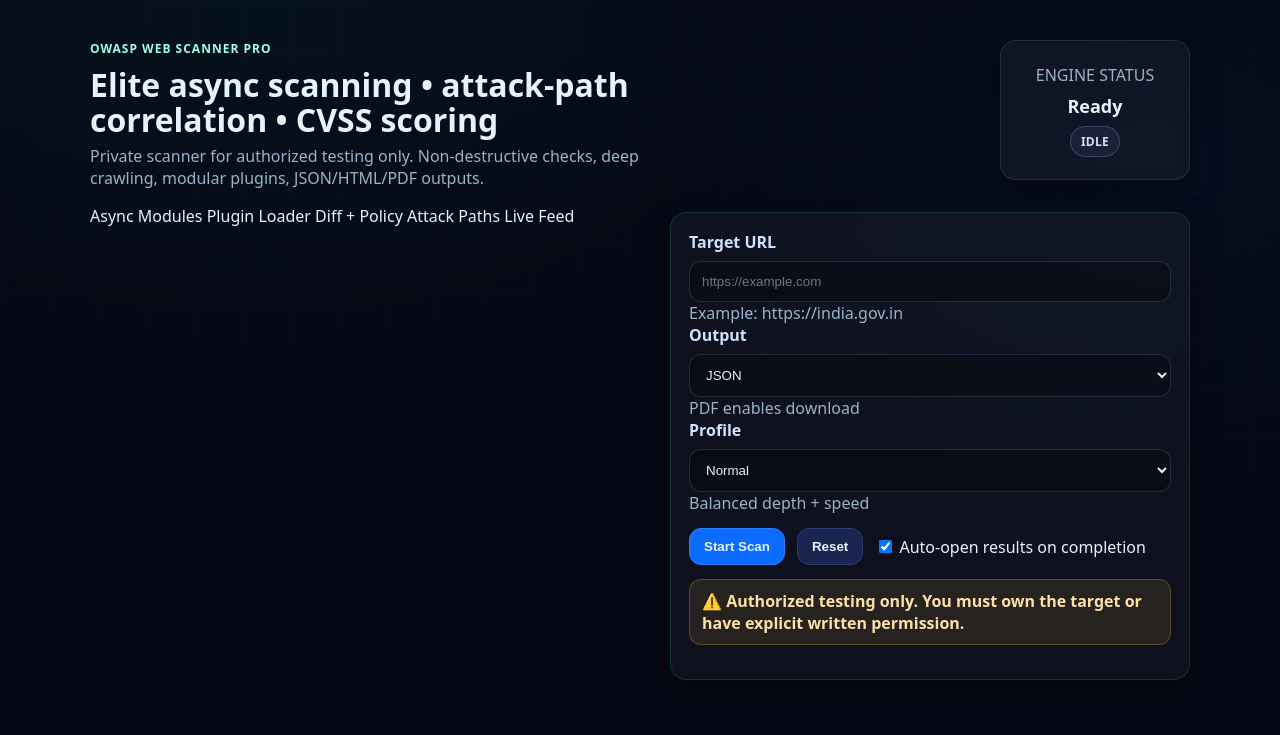
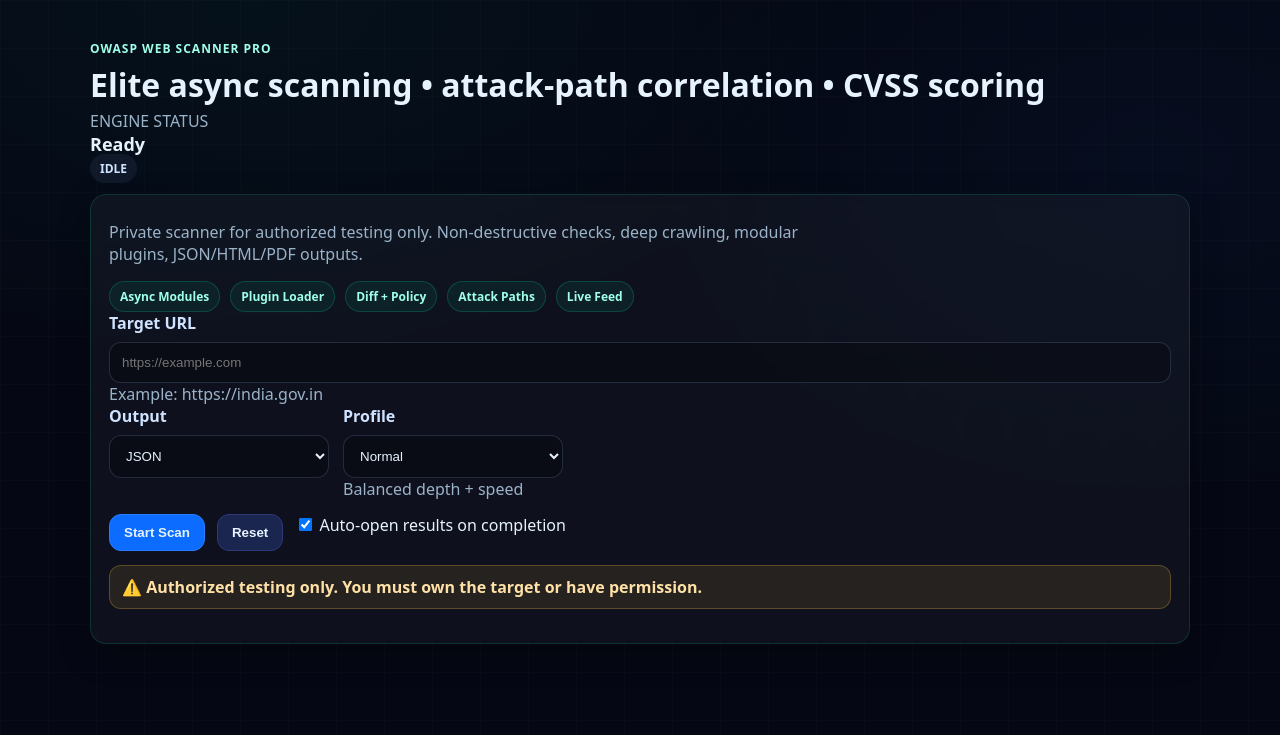
Before and after one commit to k2307/owasp-web-scanner-pro, a Flask app: page / in a window 1280 px wide. Shown: the top 735 px of the page. Run offline with Flask 3, Linux system fonts and the light colour scheme.

Commit message:
client update

```diff
--- a/static/style.css
+++ b/static/style.css
@@ -13,362 +13,108 @@
 *{ box-sizing:border-box; }
 
 body{
-  background: var(--bg);
-  color: var(--fg);
-  font-family: system-ui, Arial, sans-serif;
+  background:var(--bg);
+  color:var(--fg);
+  font-family:system-ui,Arial,sans-serif;
   margin:0;
+  overflow-x:hidden;
   position:relative;
-  overflow-x:hidden;
 }
 
-/* Subtle cyber grid + glow */
+/* ===== Cyber background ===== */
 body:before{
   content:"";
   position:fixed;
   inset:0;
   pointer-events:none;
   background:
-    radial-gradient(1200px 700px at 20% 0%, rgba(0,255,200,0.10), transparent 50%),
-    radial-gradient(900px 600px at 90% 20%, rgba(11,108,255,0.12), transparent 55%),
-    linear-gradient(rgba(255,255,255,0.04) 1px, transparent 1px),
-    linear-gradient(90deg, rgba(255,255,255,0.04) 1px, transparent 1px);
-  background-size: auto, auto, 48px 48px, 48px 48px;
-  background-position: center, center, 0 0, 0 0;
-  opacity:0.35;
-  mix-blend-mode: screen;
+    radial-gradient(1200px 700px at 20% 0%, rgba(0,255,200,.10), transparent 50%),
+    radial-gradient(900px 600px at 90% 20%, rgba(11,108,255,.12), transparent 55%),
+    linear-gradient(rgba(255,255,255,.04) 1px, transparent 1px),
+    linear-gradient(90deg, rgba(255,255,255,.04) 1px, transparent 1px);
+  background-size:auto,auto,48px 48px,48px 48px;
+  opacity:.35;
+  mix-blend-mode:screen;
 }
 
 .container{
-  width:min(1100px, 92%);
+  width:min(1100px,92%);
   margin:40px auto;
   position:relative;
 }
 
-.title{
-  margin:0;
-  color:var(--neon);
-  letter-spacing:0.5px;
-}
-
-.muted{ color: var(--muted); }
+/* ===== Typography ===== */
+.title{ margin:0; color:var(--neon); }
+.muted{ color:var(--muted); }
 
 code{
   color:#9fffe8;
-  font-family: ui-monospace, SFMono-Regular, Menlo, Monaco, Consolas, "Liberation Mono", monospace;
+  font-family:ui-monospace,monospace;
 }
 
-/* Scrollbar styling (Chrome/Edge) */
-*::-webkit-scrollbar{ height:10px; width:10px; }
-*::-webkit-scrollbar-track{ background: rgba(0,0,0,0.25); border-radius:999px; }
-*::-webkit-scrollbar-thumb{
-  background: rgba(0,255,200,0.18);
-  border: 1px solid rgba(150,180,255,0.10);
-  border-radius:999px;
-}
-*::-webkit-scrollbar-thumb:hover{ background: rgba(0,255,200,0.28); }
-
-/* -------------------------
-   Header + Actions
-------------------------- */
-.header{
-  display:flex;
-  align-items:flex-start;
-  justify-content:space-between;
-  gap:18px;
-  margin-bottom:18px;
-}
-
-.jobActions{
-  display:flex;
-  gap:10px;
-  flex-wrap:wrap;
-}
-
-/* -------------------------
-   Buttons
-------------------------- */
+/* ===== Buttons ===== */
 .btn{
   padding:10px 14px;
   background:#1a2550;
   border:1px solid #2c3a7a;
   color:var(--fg);
-  text-decoration:none;
   border-radius:12px;
   font-weight:700;
-  transition: transform 120ms ease, background 180ms ease, border-color 180ms ease, box-shadow 180ms ease;
+  text-decoration:none;
   display:inline-flex;
   align-items:center;
-  justify-content:center;
   gap:8px;
+  transition:.2s;
 }
 
 .btn:hover{
   background:#22306b;
-  transform: translateY(-1px);
-  box-shadow: 0 10px 30px rgba(0,0,0,0.25);
-}
-
-.btn:active{
-  transform: translateY(0px) scale(0.99);
+  transform:translateY(-1px);
 }
 
 .btn.primary{
-  background: var(--blue);
+  background:var(--blue);
   border-color:#2b7dff;
 }
 .btn.primary:hover{ background:#165bff; }
 
 .btn.disabled{
-  opacity:0.45;
+  opacity:.45;
   pointer-events:none;
 }
 
-/* -------------------------
-   Panels / Cards
-------------------------- */
+/* ===== Panels ===== */
 .panel{
-  background: var(--panel);
+  background:var(--panel);
   border:1px solid var(--panelBorder);
-  border-radius: var(--radius);
+  border-radius:var(--radius);
   padding:18px;
   margin:16px 0;
-  box-shadow: var(--shadow);
-  backdrop-filter: blur(6px);
+  box-shadow:var(--shadow);
+  backdrop-filter:blur(6px);
 }
 
 .panel.danger{
-  border-color: rgba(255, 80, 80, 0.25);
+  border-color:rgba(255,80,80,.25);
 }
 
-.h2{
-  margin:0 0 10px 0;
-  font-size:20px;
-  color:var(--neon);
+/* ===== Hero layout ===== */
+.hero{
+  display:flex;
+  justify-content:space-between;
+  align-items:flex-start;
+  gap:24px;
+  margin-bottom:18px;
 }
 
-.h3{
-  margin:0;
-  font-size:16px;
-  color:#d8f7ff;
-}
-
-.big{
-  font-size:34px;
-  font-weight:900;
-  display:flex;
-  align-items:center;
-  gap:10px;
-  margin:6px 0 8px;
-}
-
-.grid{
-  display:grid;
-  grid-template-columns: repeat(3, 1fr);
-  gap:16px;
-}
-
-@media (max-width: 900px){
-  .grid{ grid-template-columns:1fr; }
-}
-
-.card{
-  background: rgba(255,255,255,0.03);
-  border:1px solid rgba(130,150,255,0.14);
-  border-radius:14px;
-  padding:14px;
-  margin-top:12px;
-  transition: transform 120ms ease, border-color 160ms ease;
-}
-
-.card:hover{
-  transform: translateY(-1px);
-  border-color: rgba(0,255,200,0.20);
-}
-
-.cardTop{
-  display:flex;
-  align-items:center;
-  justify-content:space-between;
-  gap:12px;
-  margin-bottom:6px;
-}
-
-/* -------------------------
-   Output blocks
-------------------------- */
-.output{
-  background:rgba(0,0,0,0.35);
-  border:1px solid rgba(150,180,255,0.15);
-  padding:12px;
-  border-radius:12px;
-  overflow:auto;
-  max-height:380px;
-  line-height:1.45;
-  font-family: ui-monospace, SFMono-Regular, Menlo, Monaco, Consolas, "Liberation Mono", monospace;
-  font-size:12.5px;
-}
-
-.htmlPreview{
-  background:rgba(0,0,0,0.25);
-  border:1px solid rgba(150,180,255,0.15);
-  padding:12px;
-  border-radius:12px;
-}
-
-/* -------------------------
-   Badges
-------------------------- */
-.badge{
-  display:inline-block;
-  padding:6px 10px;
-  border-radius:999px;
-  font-weight:900;
-  font-size:12px;
-  border:1px solid rgba(0,255,200,0.25);
-  background: rgba(0,255,200,0.08);
-  color:#9fffe8;
-  letter-spacing:0.3px;
-}
-
-.badge.small{
-  font-size:11px;
-  padding:4px 8px;
-}
-
-.badge.ok{
-  border-color: rgba(0,255,200,0.25);
-  background: rgba(0,255,200,0.08);
-}
-
-.badge.warn{
-  border-color: rgba(255, 190, 60, 0.35);
-  background: rgba(255, 190, 60, 0.12);
-  color:#ffe1a8;
-}
-
-.badge.danger{
-  border-color: rgba(255, 80, 80, 0.35);
-  background: rgba(255, 80, 80, 0.12);
-  color:#ffb3b3;
-}
-
-.badge.idle{ border-color: rgba(150,180,255,0.25); color:#cfe2ff; background: rgba(150,180,255,0.08); }
-.badge.queued{ border-color: rgba(255,190,60,0.35); background: rgba(255,190,60,0.12); color:#ffe1a8; }
-.badge.running{ border-color: rgba(0,108,255,0.35); background: rgba(0,108,255,0.12); color:#cfe2ff; }
-.badge.completed{ border-color: rgba(0,255,200,0.28); background: rgba(0,255,200,0.10); color:#9fffe8; }
-.badge.failed{ border-color: rgba(255,80,80,0.35); background: rgba(255,80,80,0.12); color:#ffb3b3; }
-
-/* -------------------------
-   Severity chips
-------------------------- */
-.sevRow{
-  display:flex;
-  flex-wrap:wrap;
-  gap:10px;
-  margin-top:8px;
-}
-
-.sev{
-  padding:6px 10px;
-  border-radius:999px;
-  font-weight:900;
-  font-size:12px;
-  border:1px solid rgba(255,255,255,0.08);
-  background: rgba(255,255,255,0.04);
-}
-
-.sev.critical{ border-color: rgba(255,80,80,0.40); color:#ffb3b3; }
-.sev.high{ border-color: rgba(255,120,80,0.35); color:#ffd2c2; }
-.sev.med{ border-color: rgba(255,190,60,0.35); color:#ffe1a8; }
-.sev.low{ border-color: rgba(255,255,120,0.25); color:#fff3b0; }
-.sev.info{ border-color: rgba(150,180,255,0.25); color:#cfe2ff; }
-
-/* -------------------------
-   Lists / Steps / Diff
-------------------------- */
-.steps{ margin:8px 0 0 18px; }
-
-.diffRow{
-  display:flex;
-  gap:18px;
-  flex-wrap:wrap;
-  margin:8px 0;
-}
-
-/* -------------------------
-   Details / Summary styling (evidence)
-------------------------- */
-details{
-  margin-top:10px;
-  border-radius:12px;
-  border:1px solid rgba(150,180,255,0.12);
-  background: rgba(0,0,0,0.18);
-  padding:10px 12px;
-}
-
-summary{
-  cursor:pointer;
-  user-select:none;
-  font-weight:800;
-  color:#cfe2ff;
-  list-style:none;
-}
-
-summary::-webkit-details-marker{ display:none; }
-
-details[open] summary{
-  color: #9fffe8;
-}
-
-/* -------------------------
-   Forms (used on index)
-------------------------- */
-.label{ display:block; font-weight:900; margin-bottom:8px; color:#cfe2ff; }
-.input,.select{
-  width:100%;
-  padding:12px 12px;
-  border-radius:12px;
-  border:1px solid rgba(150,180,255,0.18);
-  background:rgba(0,0,0,0.25);
-  color:var(--fg);
-  outline:none;
-}
-.input:focus,.select:focus{
-  border-color: rgba(0,255,200,0.35);
-}
-
-.hidden{ display:none; }
-
-/* -------------------------
-   Progress UI helpers
-------------------------- */
-.progressWrap{ margin-top:10px; }
-.progressBar{
-  height:12px;
-  border-radius:999px;
-  background:rgba(255,255,255,0.06);
-  overflow:hidden;
-  border:1px solid rgba(150,180,255,0.12);
-}
-.progressFill{
-  height:100%;
-  width:0%;
-  background: linear-gradient(90deg, rgba(0,255,200,0.20), rgba(0,108,255,0.35), rgba(0,255,200,0.20));
-  box-shadow: 0 0 25px rgba(0,255,200,0.25);
-  transition: width 220ms ease;
-}
-
-/* -------------------------
-   HERO (Index)
-------------------------- */
-.heroLeft{ flex: 1; }
+.heroLeft{ flex:1; }
 
 .kicker{
   color:#9fffe8;
+  font-size:12px;
   font-weight:900;
   letter-spacing:1px;
   text-transform:uppercase;
-  font-size:12px;
 }
 
 .heroTitle{
@@ -377,116 +123,194 @@
   line-height:1.1;
 }
 
-/* HERO layout: left text + right column */
-.hero{
-  display:flex;
-  align-items:flex-start;
-  justify-content:space-between;
-  gap:22px;
-  margin-bottom:18px;
+.heroSub{
+  margin-top:8px;
+  max-width:720px;
 }
 
-.heroRight{
-  width: min(520px, 100%);
+.heroBadges{
+  display:flex;
+  gap:10px;
+  flex-wrap:wrap;
+  margin-top:12px;
 }
 
-/* ===== Additions for index.html (elite polish) ===== */
+.pill{
+  padding:6px 10px;
+  border-radius:999px;
+  font-size:12px;
+  font-weight:800;
+  border:1px solid rgba(0,255,200,.18);
+  background:rgba(0,255,200,.06);
+  color:#9fffe8;
+}
 
-.heroSub{
-  margin-top:8px;
-  max-width: 720px;
+/* ===== RIGHT SIDE ===== */
+.heroRight{
+  width:min(520px,100%);
+}
+
+.rightStack{
+  display:flex;
+  flex-direction:column;
+  gap:16px;
+}
+
+/* ===== STATUS SMALL SQUARE ===== */
+.statusRow{
+  display:flex;
+  justify-content:flex-end;
+}
+
+.statusSquare{
+  width:190px;
+  height:140px;
+  background:rgba(255,255,255,.04);
+  border:1px solid rgba(150,180,255,.15);
+  border-radius:16px;
+  padding:14px;
+  display:flex;
+  flex-direction:column;
+  align-items:center;
+  justify-content:center;
+  text-align:center;
+  gap:8px;
+  box-shadow:var(--shadow);
+}
+
+.statusName{
+  font-size:18px;
+  font-weight:900;
+}
+
+/* ===== BADGES ===== */
+.badge{
+  padding:6px 10px;
+  border-radius:999px;
+  font-weight:900;
+  font-size:12px;
+}
+
+.badge.idle{ background:rgba(150,180,255,.08); color:#cfe2ff; }
+.badge.queued{ background:rgba(255,190,60,.12); color:#ffe1a8; }
+.badge.running{ background:rgba(0,108,255,.12); color:#cfe2ff; }
+.badge.completed{ background:rgba(0,255,200,.10); color:#9fffe8; }
+.badge.failed{ background:rgba(255,80,80,.12); color:#ffb3b3; }
+
+/* ===== FORM ===== */
+.formRow{
+  display:flex;
+  gap:14px;
+  flex-wrap:wrap;
+}
+
+.colGrow{ flex:1; min-width:260px; }
+.colFixed{ width:220px; }
+
+.label{
+  display:block;
+  font-weight:800;
+  margin-bottom:8px;
+  color:#cfe2ff;
+}
+
+.input,.select{
+  width:100%;
+  padding:12px;
+  border-radius:12px;
+  border:1px solid rgba(150,180,255,.18);
+  background:rgba(0,0,0,.25);
+  color:var(--fg);
+}
+
+.input:focus,.select:focus{
+  border-color:rgba(0,255,200,.35);
+}
+
+.actions{
+  display:flex;
+  gap:12px;
+  flex-wrap:wrap;
+  margin-top:14px;
 }
 
 .disclaimer{
   margin-top:14px;
   padding:10px 12px;
   border-radius:12px;
-  border:1px solid rgba(255,190,60,0.25);
-  background: rgba(255,190,60,0.10);
+  border:1px solid rgba(255,190,60,.25);
+  background:rgba(255,190,60,.10);
   color:#ffe1a8;
   font-weight:700;
 }
 
-.actions{
-  display:flex;
-  align-items:center;
-  gap:12px;
-  flex-wrap:wrap;
-  margin-top:14px;
+/* ===== Progress ===== */
+.progressBar{
+  height:12px;
+  border-radius:999px;
+  background:rgba(255,255,255,.06);
+  overflow:hidden;
+}
+
+.progressFill{
+  height:100%;
+  width:0%;
+  background:linear-gradient(
+    90deg,
+    rgba(0,255,200,.2),
+    rgba(0,108,255,.35)
+  );
+  transition:width .2s ease;
 }
 
 .progressMeta{
   display:flex;
   justify-content:space-between;
-  align-items:center;
-  gap:10px;
   margin-top:8px;
 }
 
-.jobHeader{
+/* ===== Tabs ===== */
+.tabs{
   display:flex;
-  justify-content:space-between;
-  align-items:flex-start;
-  gap:14px;
-  flex-wrap:wrap;
+  gap:10px;
+  margin-top:14px;
 }
 
-.jobLine{
-  display:flex;
-  align-items:center;
-  gap:10px;
-  flex-wrap:wrap;
-  margin-top:6px;
+.tab{
+  padding:8px 12px;
+  border-radius:10px;
+  background:#1a2550;
+  border:1px solid #2c3a7a;
+  cursor:pointer;
 }
 
-.tabPane{
-  margin-top:12px;
+.tab.active{
+  background:rgba(0,255,200,.08);
+  border-color:rgba(0,255,200,.25);
 }
 
-/* Right column stack: status box on top, form below */
-.rightStack{
-  display:flex;
-  flex-direction:column;
-  gap:16px;
-  align-items:stretch;
+.tabPane{ margin-top:12px; }
+
+/* ===== Output ===== */
+.output{
+  background:rgba(0,0,0,.35);
+  border:1px solid rgba(150,180,255,.15);
+  padding:12px;
+  border-radius:12px;
+  overflow:auto;
+  max-height:380px;
+  font-size:12px;
 }
 
-/* This row pins the square to the top-right */
-.statusRow{
-  display:flex;
-  justify-content:flex-end;
-}
+/* ===== Helpers ===== */
+.hidden{ display:none; }
 
-/* Small square box */
-.statusSquare{
-  width: 190px;
-  height: 140px;
-  background:rgba(255,255,255,0.04);
-  border:1px solid rgba(150,180,255,0.15);
-  border-radius:16px;
-  padding:14px;
-  box-shadow: var(--shadow);
-  backdrop-filter: blur(6px);
-
-  display:flex;
-  flex-direction:column;
-  align-items:center;
-  justify-content:center;
-  text-align:center;
-  gap:8px;
-}
-
-.statusSquare .statusName{
-  font-size:18px;
-  font-weight:900;
-  margin:0;
-}
-
-/* Responsive: stack on small screens */
-@media (max-width: 900px){
+/* ===== Responsive ===== */
+@media (max-width:900px){
   .hero{ flex-direction:column; }
   .heroRight{ width:100%; }
   .statusRow{ justify-content:flex-start; }
+
   .statusSquare{
     width:100%;
     height:auto;
--- a/templates/index.html
+++ b/templates/index.html
@@ -6,18 +6,33 @@
 <title>OWASP Web Scanner Pro</title>
 <link rel="stylesheet" href="/static/style.css">
 </head>
+
 <body>
 <div class="container">
 
-    <!-- HERO + RIGHT COLUMN STACK -->
-    <div class="hero">
+  <!-- TOP BAR -->
+  <div class="topBar">
+    <div class="brand">
+      <div class="kicker">OWASP Web Scanner Pro</div>
+      <h1 class="heroTitle">
+        Elite async scanning • attack-path correlation • CVSS scoring
+      </h1>
+    </div>
 
-      <!-- LEFT -->
-      <div class="heroLeft">
-        <div class="kicker">OWASP Web Scanner Pro</div>
-        <h1 class="heroTitle">Elite async scanning • attack-path correlation • CVSS scoring</h1>
+    <!-- SMALL STATUS BOX RIGHT -->
+    <div class="statusCard">
+      <div class="muted small">ENGINE STATUS</div>
+      <div id="engineStatusText" class="statusName">Ready</div>
+      <span id="statusBadge" class="badge idle">IDLE</span>
+    </div>
+  </div>
+
+  <!-- CENTER TARGET PANEL -->
+  <div class="panel centerPanel">
+
     <p class="heroSub muted">
-          Private scanner for authorized testing only. Non-destructive checks, deep crawling, modular plugins, JSON/HTML/PDF outputs.
+      Private scanner for authorized testing only. Non-destructive checks,
+      deep crawling, modular plugins, JSON/HTML/PDF outputs.
     </p>
 
     <div class="heroBadges">
@@ -27,31 +42,21 @@
       <span class="pill">Attack Paths</span>
       <span class="pill">Live Feed</span>
     </div>
+
+    <form id="scanForm" class="form">
+
+      <!-- TARGET CENTERED -->
+      <div class="targetCenter">
+        <label class="label centerLabel">Target URL</label>
+        <input class="input bigInput"
+               name="target"
+               placeholder="https://example.com"
+               required>
+        <div class="hint muted">Example: https://india.gov.in</div>
       </div>
 
-      <!-- RIGHT -->
-      <div class="heroRight">
-
-        <div class="rightStack">
-
-          <!-- ENGINE STATUS (small square pinned top-right) -->
-          <div class="statusRow">
-            <div class="statusSquare">
-              <div class="muted small">ENGINE STATUS</div>
-              <div id="engineStatusText" class="statusName">Ready</div>
-              <span id="statusBadge" class="badge idle">IDLE</span>
-            </div>
-          </div>
-
-          <!-- INPUT PANEL -->
-          <div class="panel">
-            <form id="scanForm" class="form">
+      <!-- OPTIONS -->
       <div class="formRow">
-                <div class="colGrow">
-                  <label class="label">Target URL</label>
-                  <input class="input" name="target" placeholder="https://example.com" required>
-                  <div class="hint muted">Example: https://india.gov.in</div>
-                </div>
 
         <div class="colFixed">
           <label class="label">Output</label>
@@ -60,7 +65,6 @@
             <option value="html">HTML</option>
             <option value="pdf">PDF</option>
           </select>
-                  <div class="hint muted">PDF enables download</div>
         </div>
 
         <div class="colFixed">
@@ -70,13 +74,17 @@
             <option value="normal" selected>Normal</option>
             <option value="aggressive">Aggressive</option>
           </select>
-                  <div id="profileHint" class="hint muted">Balanced depth + speed</div>
+          <div id="profileHint" class="hint muted">
+            Balanced depth + speed
           </div>
+        </div>
+
       </div>
 
       <div class="actions">
         <button id="startBtn" class="btn primary" type="submit">Start Scan</button>
         <button id="resetBtn" class="btn" type="button">Reset</button>
+
         <label class="toggle">
           <input id="autoOpen" type="checkbox" checked>
           <span>Auto-open results on completion</span>
@@ -84,19 +92,16 @@
       </div>
 
       <p class="disclaimer">
-                ⚠️ Authorized testing only. You must own the target or have explicit written permission.
+        ⚠️ Authorized testing only. You must own the target or have permission.
       </p>
 
       <div id="formError" class="errorBox hidden"></div>
     </form>
   </div>
 
-        </div><!-- /rightStack -->
-      </div><!-- /heroRight -->
-    </div><!-- /hero -->
-
   <!-- JOB PANEL -->
   <div id="jobPanel" class="panel hidden">
+
     <div class="jobHeader">
       <div>
         <h2 class="h2">Scan Job</h2>
@@ -113,7 +118,9 @@
     </div>
 
     <div class="progressWrap">
-        <div class="progressBar"><div id="progressFill" class="progressFill"></div></div>
+      <div class="progressBar">
+        <div id="progressFill" class="progressFill"></div>
+      </div>
       <div class="progressMeta">
         <span id="progressText" class="muted">Waiting…</span>
         <span id="timerText" class="muted">00:00</span>
@@ -142,10 +149,6 @@
           <div id="miniOutput" class="miniValue">—</div>
         </div>
       </div>
-
-        <div class="muted small" style="margin-top:10px;">
-          Note: In-memory jobs reset if the service restarts. Set <code>WEB_CONCURRENCY=1</code> on Render.
-        </div>
     </div>
 
     <div id="tab-raw" class="tabPane hidden">
@@ -153,11 +156,9 @@
     </div>
 
     <div id="tab-live" class="tabPane hidden">
-        <div class="muted small" style="margin-bottom:8px;">
-          Live events stream (requires backend <code>/events/&lt;job_id&gt;</code> SSE).
-        </div>
       <pre id="liveFeed" class="output" style="max-height:260px;"></pre>
     </div>
+
   </div>
 
 </div>
```
Lines whose indentation alone changed are shown as unchanged.
